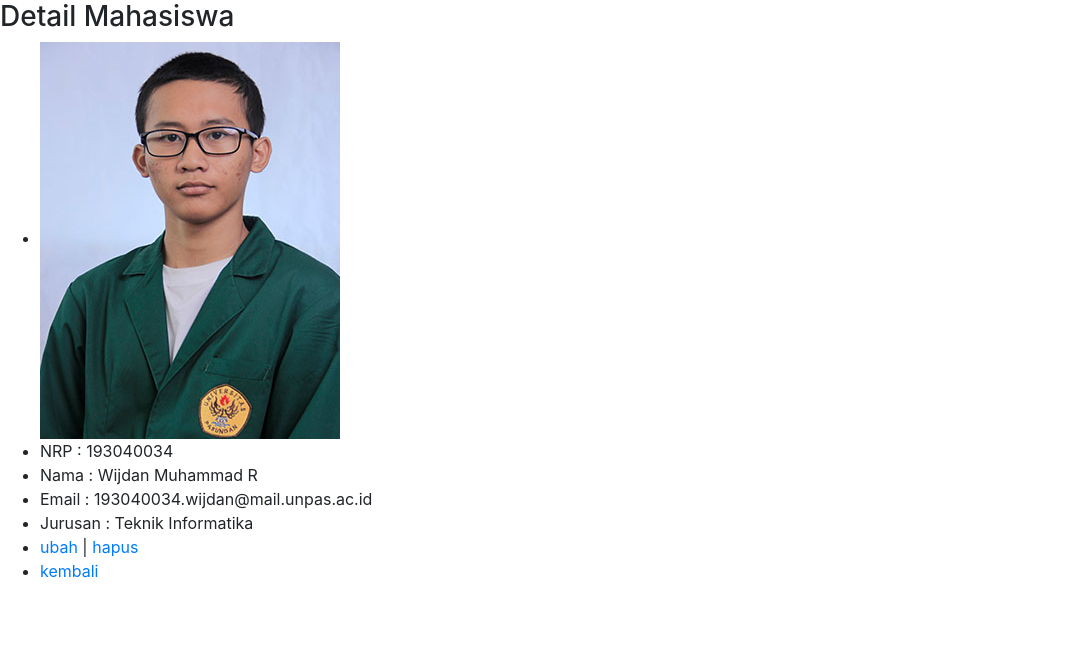
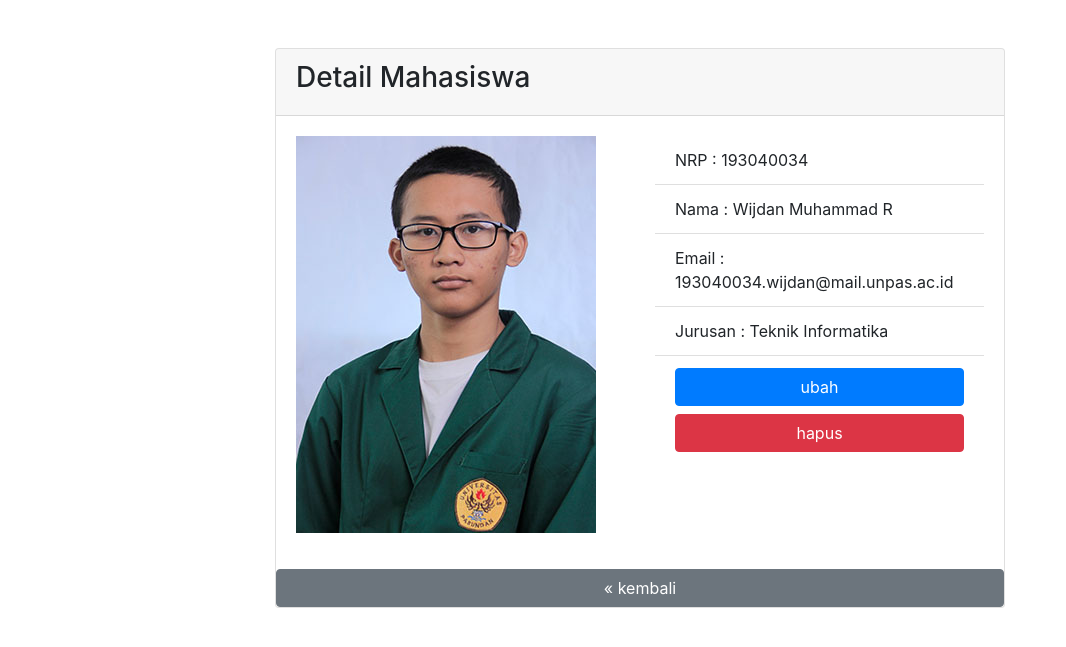
Before and after one commit to youudan/pw2020_193040034, a PHP site: page /detail.php?id=1 in a window 1280 px wide. Shown: the top 647 px of the page, without its empty margins (0-1066 px from the left). Run offline with PHP 8.4, Linux system fonts and the light colour scheme; data comes from the database, SQL or seed files in the repository; some libraries are stand-ins or nearby versions.

Commit message:
change detail.php style

```diff
--- a/kuliah/pertemuan10/detail.php
+++ b/kuliah/pertemuan10/detail.php
@@ -18,20 +18,37 @@ $mahasiswa = query("SELECT * FROM mahasiswa WHERE id = $id");
 </head>
 
 <body>
-  <h3>Detail Mahasiswa</h3>
-  <ul>
-    <li><img src="img/<?= $mahasiswa['gambar']; ?>" alt=""></li>
-    <li>NRP : <?= $mahasiswa['nrp']; ?></li>
-    <li>Nama : <?= $mahasiswa['nama']; ?></li>
-    <li>Email : <?= $mahasiswa['email']; ?></li>
-    <li>Jurusan : <?= $mahasiswa['jurusan']; ?></li>
-    <li><a href="">ubah</a> | <a href="">hapus</a`>
-    </li>
-    <li><a href="latihan3.php">kembali</a></li>
-  </ul>
-  <script>
-    import 'bootstrap/dist/css/bootstrap.min.css';
-  </script>
+  <div class="container mt-5">
+    <div class="row justify-content-md-center">
+      <div class="col-md-8">
+        <div class="card d-flex justify-content-center">
+          <div class="card-header">
+            <h3>Detail Mahasiswa</h3>
+          </div>
+          <div class="card-body">
+            <div class="row">
+              <div class="col-md">
+                <img src="img/<?= $mahasiswa['gambar']; ?>" alt="">
+              </div>
+              <div class="col-md">
+                <ul class="list-group list-group-flush">
+                  <li class="list-group-item">NRP : <?= $mahasiswa['nrp']; ?></li>
+                  <li class="list-group-item">Nama : <?= $mahasiswa['nama']; ?></li>
+                  <li class="list-group-item">Email : <?= $mahasiswa['email']; ?></li>
+                  <li class="list-group-item">Jurusan : <?= $mahasiswa['jurusan']; ?></li>
+                  <li class="list-group-item">
+                    <a class="btn btn-primary btn-block" href="">ubah</a>
+                    <a class="btn btn-danger btn-block" href="">hapus</a>
+                  </li>
+                </ul>
+              </div>
+            </div>
+          </div>
+          <a class="btn btn-secondary mt-3" href="latihan3.php">&laquo; kembali</a>
+        </div>
+      </div>
+    </div>
+  </div>
 </body>
 
 </html>
```
